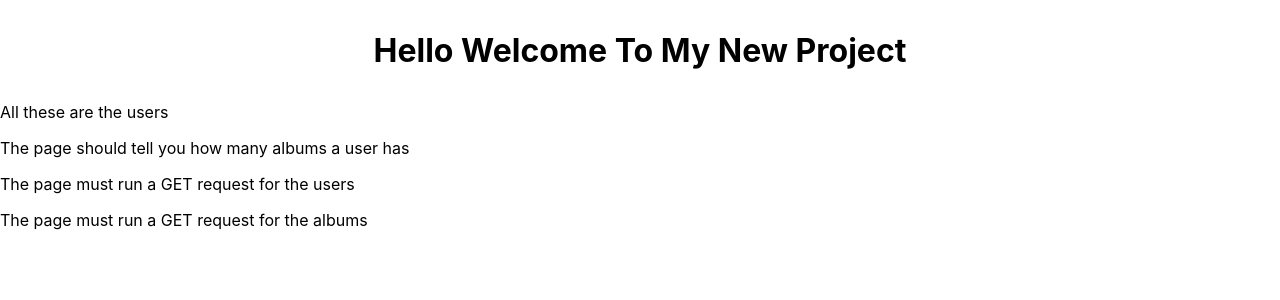
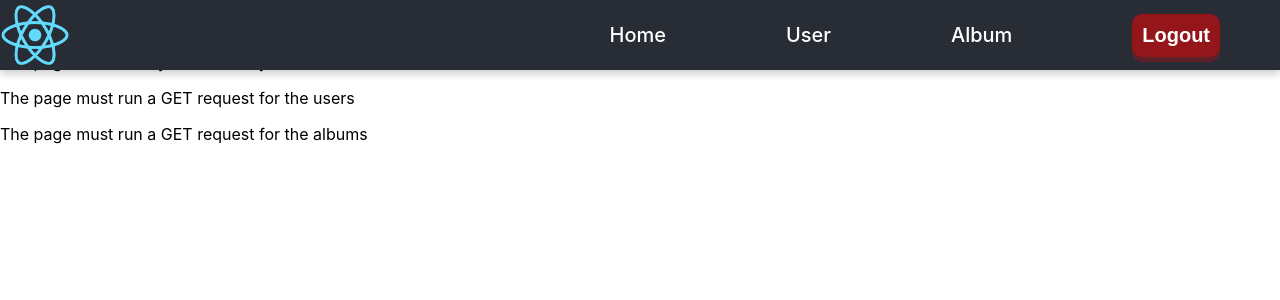
Before and after one commit to kennedy-ben/React-App, a React (Create React App) app: page / in a window 1280 px wide. Shown: the top 300 px of the page. Built offline with nearby package versions, Linux system fonts and the light colour scheme.

Commit message:
created each page header

```diff
--- a/package.json
+++ b/package.json
@@ -10,6 +10,7 @@
     "react-dom": "^18.2.0",
     "react-router-dom": "^6.22.0",
     "react-scripts": "5.0.1",
+    "react-transition-group": "^4.4.5",
     "web-vitals": "^2.1.4"
   },
   "scripts": {
--- a/src/App.js
+++ b/src/App.js
@@ -6,6 +6,7 @@ import Signup from "./pages/signup";
 import Index from "./pages/index";
 import Header from './pages/Header';
 import User from "./pages/users"
+import Album from "./pages/album"
 
 function App() {
   return (
@@ -17,6 +18,7 @@ function App() {
           <Route path="/signup" element={<Signup />} />
           <Route path="/user" element={<User />} />
           <Route path="/header" element={<Header />} />
+          <Route path="/album" element={<Album/>} />
         </Routes>
       </BrowserRouter>
     </div>
--- /dev/null
+++ b/src/pages/Header.css
@@ -0,0 +1,108 @@
+.Header {
+    position: fixed;
+    top: 0; /* Stick it to the top */
+    max-height: 70px;
+    width: 100vw;
+
+    display: grid;
+    grid-template-areas: "logo nav";
+
+    /* Cosmetics */
+    background-color: #282c34;
+    box-shadow: 0 4px 8px 0 rgba(0, 0, 0, 0.2);
+  }
+
+  .Logo {
+    grid-area: logo;
+    height: 70px;
+  }
+
+  .Nav {
+    display: grid;
+    grid-area: nav;
+    grid-template-columns: repeat(4, auto);
+    align-items: center;
+    justify-items: center;
+  }
+  .Nav a {
+    color: #fff;
+    font-size: 20px;
+    font-weight: 500;
+    transition: 0.5s;
+    text-decoration: none;
+  }
+  .Nav a:hover {
+    transform: scale(1.1);
+  }
+  .Nav button {
+    padding: 10px;
+    outline: none;
+    border: none;
+    font-size: 20px;
+    color: #fff;
+    font-weight: 600;
+    background-color: rgba(255, 0, 0, 0.5);
+    box-shadow: 0px 5px 0px 0px rgba(255, 0, 0, 0.25);
+    border-radius: 10px;
+    cursor: pointer;
+    transition: 70ms;
+  }
+
+  .Nav button:active {
+    transform: translateY(3px);
+    box-shadow: 0px 2px 0px 0px rgba(255, 0, 0, 0.25);
+  }
+
+  .Burger {
+    display: none;
+    grid-area: burger;
+    margin: 0 20px 0 0;
+    padding: 0;
+    justify-self: end;
+    font-size: 40px;
+    border: none;
+    background: none;
+    outline: none;
+    transition: 0.1s;
+  }
+  .Burger:active {
+    transform: scale(1.2);
+  }
+
+  @media (max-width: 700px) {
+    .Header {
+      grid-template-areas: "logo burger" "nav nav";
+    }
+    .Nav {
+      grid-template-rows: repeat(4, auto);
+      grid-template-columns: none;
+      grid-row-gap: 20px;
+
+      padding: 30px 0 30px;
+      background: rgba(40, 44, 47, 0.95);
+      box-shadow: 0 4px 8px 0 rgba(0, 0, 0, 0.2);
+      border-bottom-left-radius: 10px;
+      border-bottom-right-radius: 10px;
+    }
+    .Burger {
+      display: inline;
+    }
+  }
+
+  .NavAnimation-enter {
+    opacity: 0;
+    transform: scale(0.5);
+  }
+  .NavAnimation-enter-active {
+    opacity: 1;
+    transform: translateX(0);
+    transition: opacity 350ms, transform 350ms;
+  }
+  .NavAnimation-exit {
+    opacity: 1;
+  }
+  .NavAnimation-exit-active {
+    opacity: 0;
+    transform: scale(0.5);
+    transition: opacity 350ms, transform 350ms;
+  }
--- a/src/pages/Header.js
+++ b/src/pages/Header.js
@@ -1,17 +1,52 @@
-import React from 'react'
+import React, { useState, useEffect } from "react";
+import "./Header.css";
+import { CSSTransition } from "react-transition-group";
 
-function Header() {
+export default function Header() {
+  const [isNavVisible, setNavVisibility] = useState(false);
+  const [isSmallScreen, setIsSmallScreen] = useState(false);
+
+  useEffect(() => {
+    const mediaQuery = window.matchMedia("(max-width: 700px)");
+    mediaQuery.addListener(handleMediaQueryChange);
+    handleMediaQueryChange(mediaQuery);
+
+    return () => {
+      mediaQuery.removeListener(handleMediaQueryChange);
+    };
+  }, []);
+
+  const handleMediaQueryChange = mediaQuery => {
+    if (mediaQuery.matches) {
+      setIsSmallScreen(true);
+    } else {
+      setIsSmallScreen(false);
+    }
+  };
+
+  const toggleNav = () => {
+    setNavVisibility(!isNavVisible);
+  };
+
   return (
-    <div className="header">
-      <div className="left">
-        {/* <a> Home </a> */}
-      </div>
-      <div className="left">
-      <a href="/User">User</a>
-        <a href='/Album'> Album </a>
-      </div>
-    </div>
-  )
+    <header className="Header">
+      <img src={require("../assets/logo512.png")} className="Logo" alt="logo" />
+      <CSSTransition
+        in={!isSmallScreen || isNavVisible}
+        timeout={350}
+        classNames="NavAnimation"
+        unmountOnExit
+      >
+        <nav className="Nav">
+          <a href="/">Home</a>
+          <a href="/User">User</a>
+          <a href="/Album">Album</a>
+          <button>Logout</button>
+        </nav>
+      </CSSTransition>
+      <button onClick={toggleNav} className="Burger">
+        🍔
+      </button>
+    </header>
+  );
 }
-
-export default Header;
--- /dev/null
+++ b/src/pages/album.js
@@ -0,0 +1,12 @@
+import React from 'react'
+
+export default function album() {
+  return (
+    <div>
+      <p>This is the page shown when you select an album</p>
+      <p>The page should list an album’s photos</p>
+      <p>The page must run a GET request for the album selected</p>
+      <p>The page must run a GET request for an album’s photos</p>
+    </div>
+  )
+}
--- a/src/pages/index.js
+++ b/src/pages/index.js
@@ -1,29 +1,16 @@
+import Header from "./Header";
 import React from "react";
-// import Header from "./Header";
 
-//  import Episodes from "./episode";
-
-function Index() {
-  const headingStyle = {
-    textAlign: "center",
-    color: "black",
-    padding: "10px",
-  };
-
+export default function index() {
   return (
     <div>
-
-      <h1 style={headingStyle}>
-        Hello Welcome To My New Project
-      </h1>
-      <p>All these are the users</p>
-      <p>The page should tell you how many albums a user has</p>
-      <p>The page must run a GET request for the users</p>
-      <p>The page must run a GET request for the albums</p>
-
-
+      <Header />
+      <div>
+        <p>All these are the users</p>
+        <p>The page should tell you how many albums a user has</p>
+        <p>The page must run a GET request for the users</p>
+        <p>The page must run a GET request for the albums</p>
+      </div>
     </div>
   );
 }
-
-export default Index;
```
Also changed, not shown: src/assets/logo512.png (renamed from public/logo512.png), 1 other file (tests, documents, lock files or other folders).
